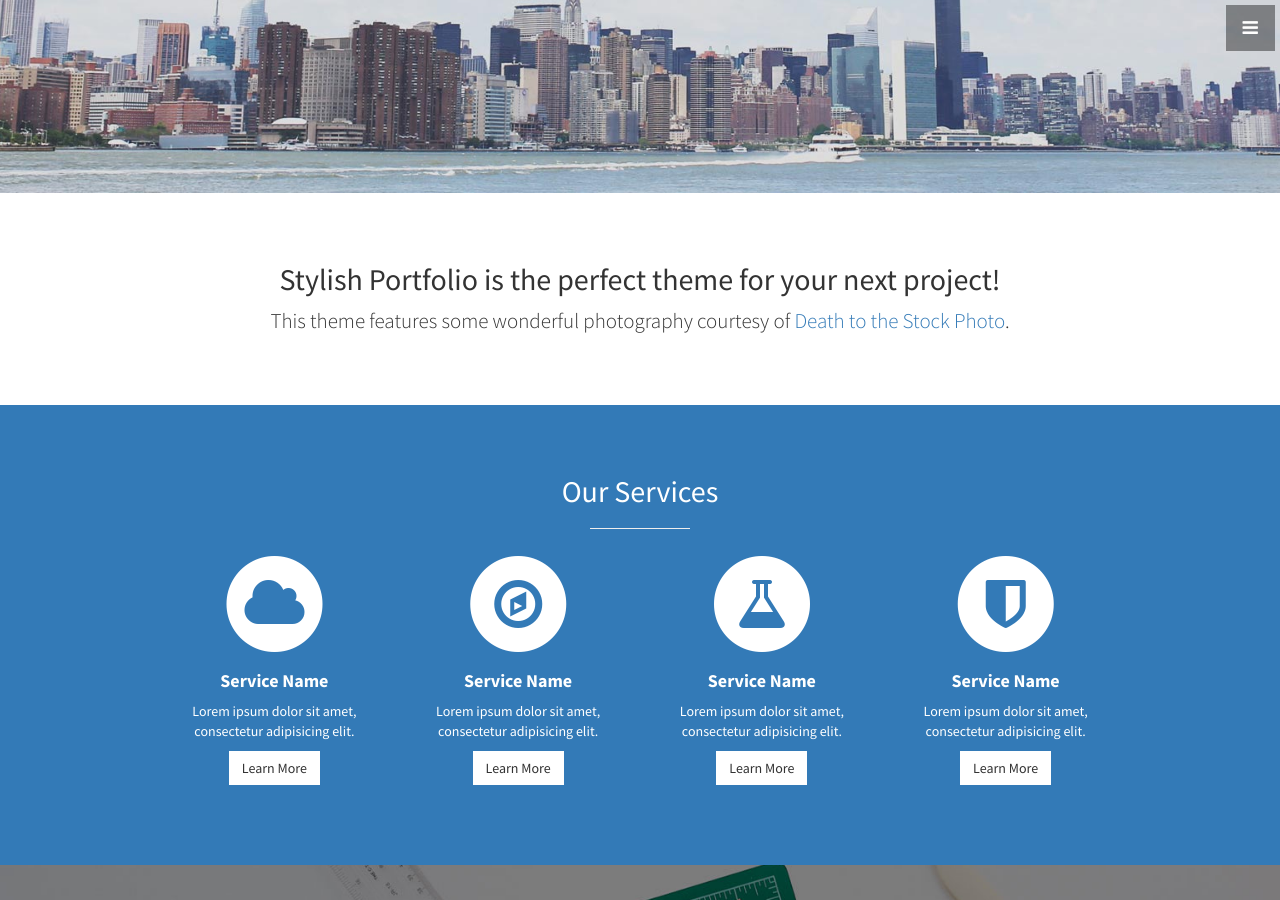
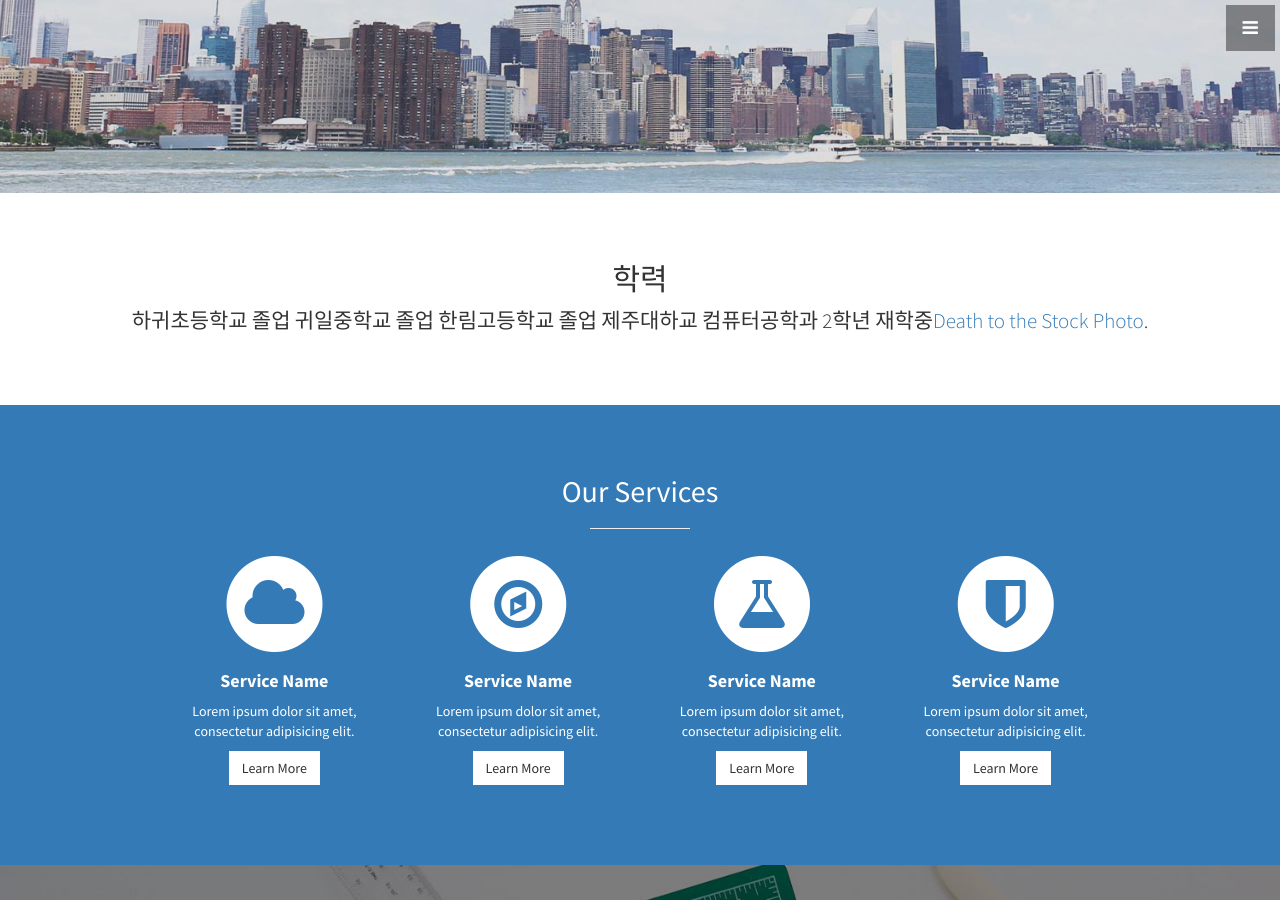
Before and after one commit to hsj3359/hsj3359.github.io, a Jekyll site: the page built from index.html, in a window 1280 px wide and 900 px high, scrolled down 707 px. Built offline with Jekyll 4.4.1, drawn with Linux system fonts in a browser that asks for light colours.

Commit message:
학력 추가

```diff
--- a/_includes/about.html
+++ b/_includes/about.html
@@ -2,8 +2,11 @@
   <div class="container">
     <div class="row">
       <div class="col-lg-12 text-center">
-        <h2>Stylish Portfolio is the perfect theme for your next project!</h2>
-        <p class="lead">This theme features some wonderful photography courtesy of <a target="_blank" href="http://join.deathtothestockphoto.com/">Death to the Stock Photo</a>.</p>
+        <h2>학력</h2>
+        <p class="lead"> 하귀초등학교 졸업
+          귀일중학교 졸업
+          한림고등학교 졸업
+          제주대하교 컴퓨터공학과 2학년 재학중<a target="_blank" href="http://join.deathtothestockphoto.com/">Death to the Stock Photo</a>.</p>
       </div>
     </div>
     <!-- /.row -->
```
